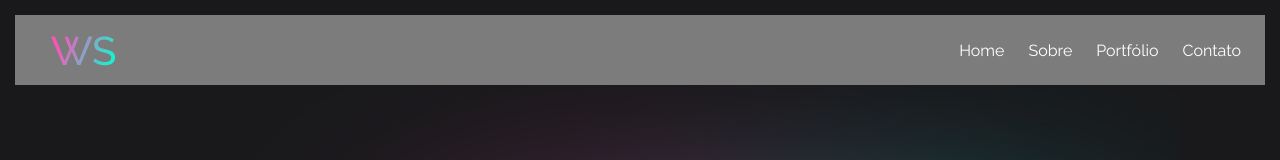
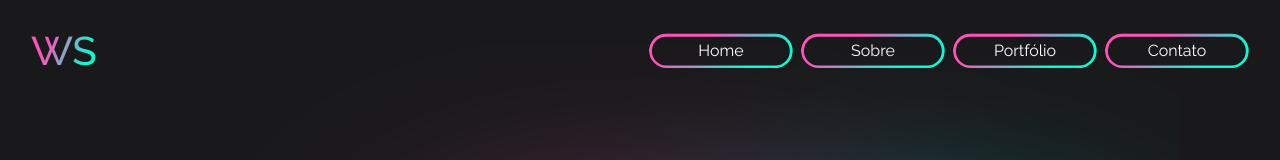
Before and after one commit to wendryosales/portfolio, a React (Create React App) app: page / in a window 1280 px wide. Shown: the top 160 px of the page. Built offline with nearby package versions, Linux system fonts and the light colour scheme.

Commit message:
Fix Button BG

```diff
--- a/src/components/Header.js
+++ b/src/components/Header.js
@@ -23,14 +23,13 @@ function Header () {
           className={style.mobile_toggle}
           onClick={toggleMenu}
         >
-          menu
           <span className={style.hamburguer} />
         </button>
         <ul className={style.menu}>
-          <li> <Link href='/' >Home</Link> </li>
-          <li> <Link href='/about' >Sobre</Link> </li>
-          <li> <Link href='/portfolio' >Portfólio</Link> </li>
-          <li> <Link href='/contact' >Contato</Link> </li>
+          <li> <Link to="/" >Home</Link> </li>
+          <li> <Link to='/about' >Sobre</Link> </li>
+          <li> <Link to='/portfolio' >Portfólio</Link> </li>
+          <li> <Link to='/contact' >Contato</Link> </li>
         </ul>
       </nav>
     </header>
--- a/src/components/Header.module.css
+++ b/src/components/Header.module.css
@@ -9,20 +9,18 @@
   width: 100%;
   max-height: 70px;
   z-index: 2;
-  background: #7c7c7c;
 }
 
 .logo {
   /* WS */
   margin: 0;
-  width: 105px;
-  height: 75px;
   font-family: 'Raleway';
   font-style: normal;
   font-weight: 500;
   font-size: 2.5rem;
   line-height: 75px;
   text-align: center;
+  z-index: 3;
 
   /* Border NEON */
   background: linear-gradient(112.4deg, #FE53BB 29.63%, #09FBD3 76.7%);
@@ -37,7 +35,7 @@ a {
 }
 
 a:hover {
-  background: rgba(255, 255, 255, 0.5);
+  background: rgba(255, 255, 255, 0.1);
 }
 
 .menu {
@@ -49,8 +47,21 @@ a:hover {
 .menu a {
   display: block;
   padding: .5rem;
+  font-size: 700;
+
+  /* web */
+  width: 9rem;
+  border-radius: 20px;
+  text-align: center;
+  position: relative;
+  background: url('../assets/btn.svg');
+  background-size: 100%;
+  background-repeat: no-repeat;
+  transition: .6s;
 }
 
+.menu a:hover {
+}
 
 .mobile_toggle {
   display: none;
@@ -68,22 +79,26 @@ a:hover {
     position: absolute;
     margin: 0;
     width: 100%;
-    top: 70px;
+    padding-top: 70px;
+    top: 0px;
     left: 0px;
-    background: #7c7c7c;
     height: 0px;
     transition: .6s;
-    z-index: 1000;
+    z-index: 2;
     visibility: hidden;
     overflow-y: hidden;
   }
 
   .nav.active .menu {
-    height: calc(100vh - 70px);
+    height: 100vh;
     visibility: visible;
+    background: rgba(79, 79, 79, 0.1);
+    background-blend-mode: overlay;
+    backdrop-filter: blur(19.9598px);
   }
 
   .menu a {
+    text-align: center;
     padding: 1rem 0;
     margin: 0 1rem;
     border-bottom: 2px solid rgba(255, 255, 255, 0.5);
@@ -102,7 +117,9 @@ a:hover {
   .hamburguer {
     display: block;
     border-top: 2px solid;
+    color: rgba(9, 251, 211, 1);
     width: 20px;
+    z-index: 3;
   }
 
   .hamburguer::after, .hamburguer::before {
@@ -118,6 +135,7 @@ a:hover {
 
   .nav.active .hamburguer {
     border-top-color: transparent;
+    color: rgba(254, 83, 187, 1);
   }
 
   .nav.active .hamburguer::before{
--- a/src/index.css
+++ b/src/index.css
@@ -9,5 +9,5 @@
 }
 
 body {
-  background: #19191B ;
+  background: #19191B;
 }
```
Also changed, not shown: src/assets/Background.js (deleted, +0 -33 lines), src/assets/btn.svg (added).
